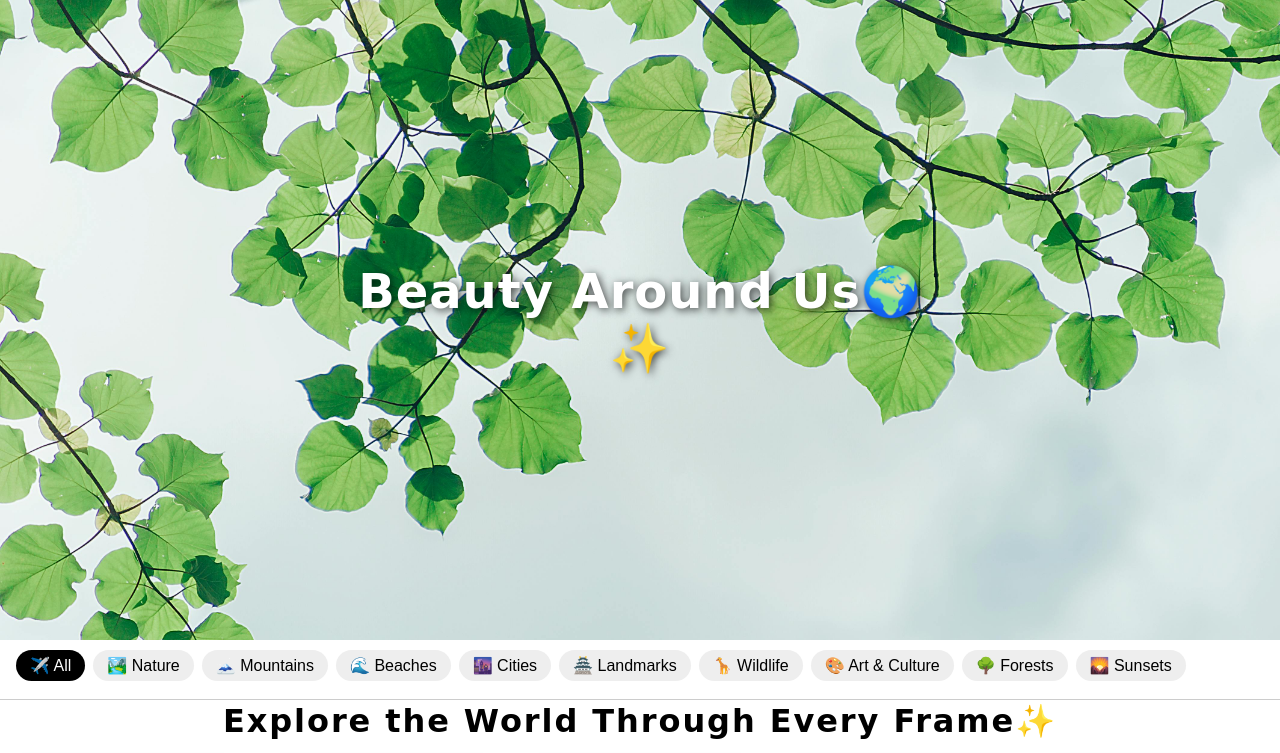
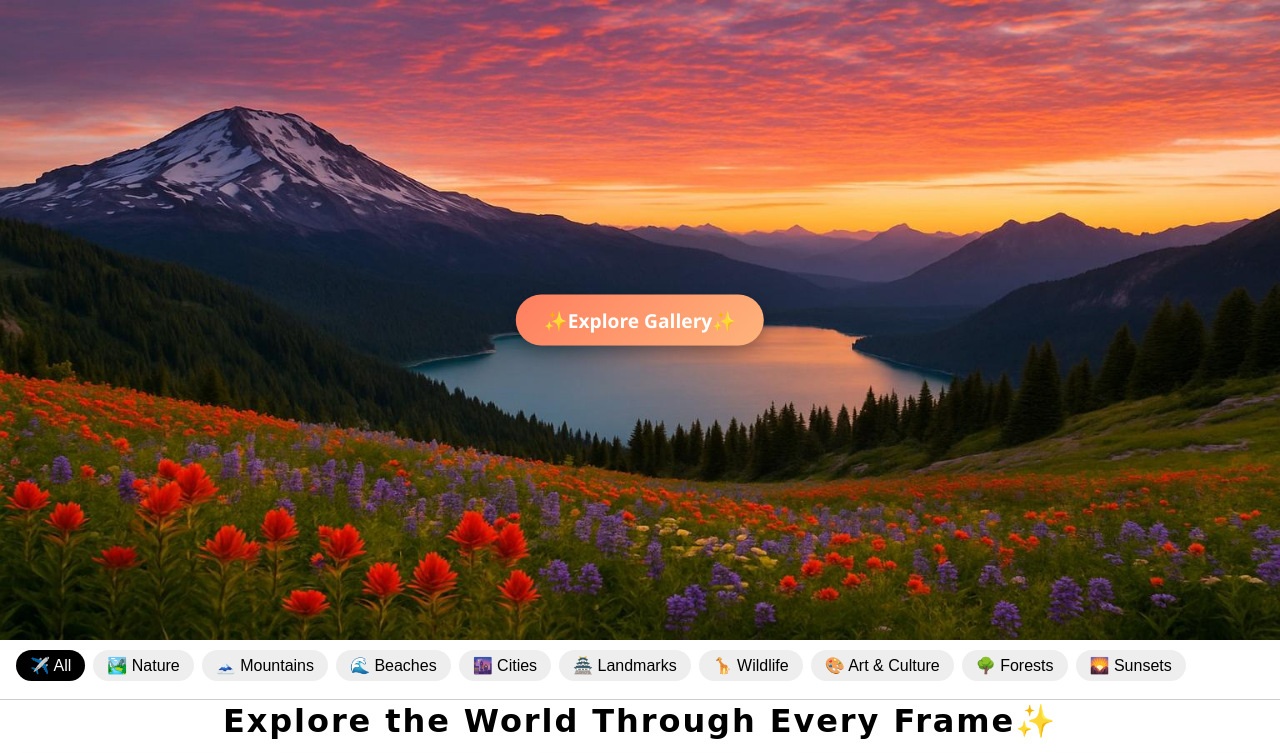
Before and after one commit to prutha53/CodeAlpha_ImageGallery, a plain HTML site: page index.html in a window 1280 px wide. Shown: the top 753 px of the page. Drawn offline with Linux system fonts and the light colour scheme; grey boxes are pictures that could not be loaded.

Commit message:
final commit

```diff
--- a/index.html
+++ b/index.html
@@ -10,15 +10,16 @@
 
   <section class="hero">
   <div class="hero-img">
-    <img src="image/abc.jpeg"/>
-  </div>
-  <div class="hero-text">
-    <h1>Beauty Around Us🌍✨</h1>
+    <img src="image/bg.jpg" alt="Hero Image" />
+    <div class="hero-btn-wrapper">
+      <button onclick="document.getElementById('category-bar').scrollIntoView({ behavior: 'smooth' })">
+        ✨Explore Gallery✨
+      </button>
+    </div>
   </div>
 </section>
 
-
-  <nav class="category-bar">
+  <nav id="category-bar" class="category-bar">
     <div class="categories">
       <button data-filter="All" class="active">✈️ All</button>
       <button data-filter="Nature">🏞️ Nature</button>
--- a/style.css
+++ b/style.css
@@ -13,7 +13,7 @@ img {
   position: relative;
   width: 100%;
   height: auto;
-  max-height: 80vh;
+  max-height: 100vh;
   overflow: hidden;
 }
 .hero-img img {
@@ -23,20 +23,68 @@ img {
   object-position: center;
   display: block;
 }
-.hero-text {
+.hero-img {
+  height: 100%;
+  width: 100%;
+  position: relative;
+}
+
+.hero-btn-wrapper {
   position: absolute;
   top: 50%;
   left: 50%;
   transform: translate(-50%, -50%);
   z-index: 1;
+  text-align: center;
+}
+
+.hero-btn-wrapper button {
+  padding: 12px 28px;
+  font-size: clamp(1rem, 2vw, 1.2rem);
+  background: linear-gradient(135deg, #ff7e5f, #feb47b);
   color: white;
+  border: none;
+  border-radius: 50px;
+  cursor: pointer;
+  font-family: 'Segoe UI', sans-serif;
+  font-weight: bold;
+  box-shadow: 0 6px 16px rgba(0, 0, 0, 0.25);
+  transition: transform 0.3s ease, box-shadow 0.3s ease;
+  position: relative;
+  overflow: hidden;
+  z-index: 1;
+  width: fit-content;
+  max-width: 90vw;
+}
+
+.hero-btn-wrapper button::before {
+  content: "";
+  position: absolute;
+  top: 0;
+  left: -100%;
+  width: 100%;
+  height: 100%;
+  background: rgba(255, 255, 255, 0.3);
+  transition: left 0.4s ease;
+  z-index: 0;
+}
+
+.hero-btn-wrapper button:hover::before {
+  left: 100%;
+}
+
+.hero-btn-wrapper button:hover {
+  transform: scale(1.05);
+  box-shadow: 0 8px 20px rgba(0, 0, 0, 0.35);
+}
+.hero-btn-wrapper {
+  position: absolute;
+  top: 50%;
+  left: 50%;
+  transform: translate(-50%, -50%);
   text-align: center;
-  padding: 0 20px;
-  text-shadow: 2px 2px 8px rgba(0, 0, 0, 0.7);
-  font-family: "Pacifico", "Great Vibes", cursive;
-  font-weight: 700;
-  letter-spacing: 0.06em;
 }
+
 .hero-text h1 {
   font-size: 3rem;
   margin: 0;
```
Also changed, not shown: image/bg.jpg (added).
